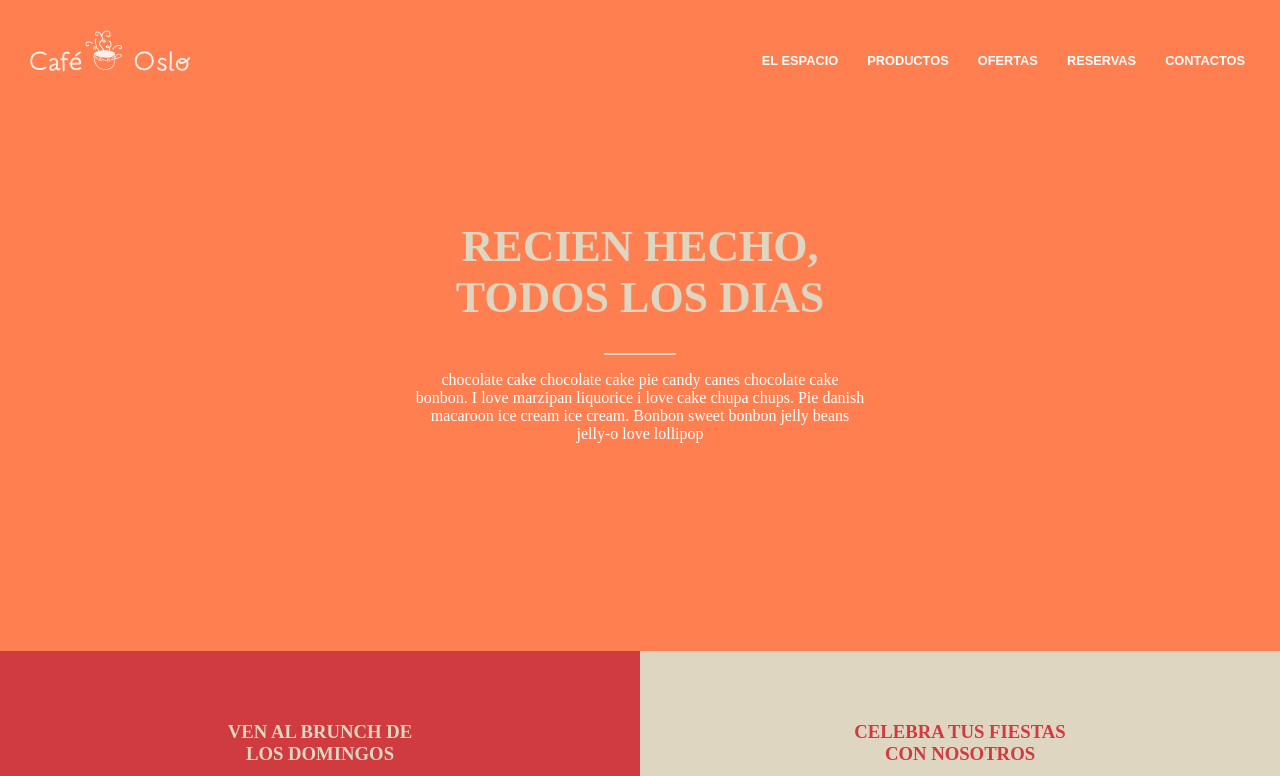
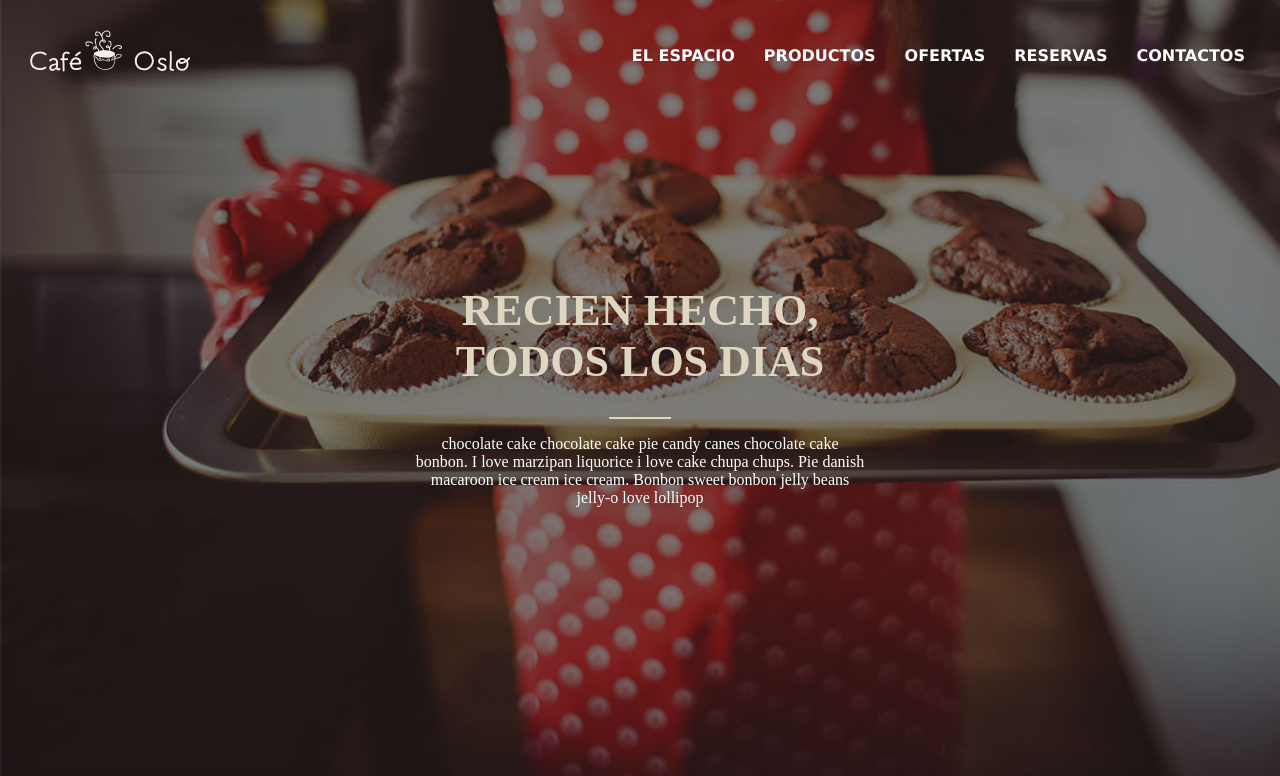
Before and after one commit to programaciondario/primer, a plain HTML site: page index.html in a window 1280 px wide. Shown: the top 776 px of the page. Drawn offline with Linux system fonts and the light colour scheme.

Commit message:
estilos.css

```diff
--- a/estilos.css
+++ b/estilos.css
@@ -2,7 +2,6 @@
 
 /*BODY*/
 body {margin: 0px;
-    background-color: coral;
 }
 
 
@@ -11,7 +10,7 @@ body {margin: 0px;
 
 /*ENCABEZADO*/
 
-header {text-align: center; padding: 15%;}
+header {background-image: url(imagenes/Fondo1.jpg); background-repeat: no-repeat; background-size: cover; background-attachment: fixed; text-align: center; padding: 20%;}
 
 header h1 {font-size: 44px; color: #ded6c0;}
 
@@ -28,9 +27,9 @@ header p {font-size: 16px; color: white;}
 /*NAV*/
 #menuprincipal {position: absolute; top: 20px; right: 20px;}
 
-#menuprincipal li {display: inline-block; padding: 15px 10px 0px 10px; margin-right: 5px;}
+#menuprincipal li {display: inline-block; padding: 10px 10px 0px 10px; margin-right: 5px;}
 
-#menuprincipal a {text-decoration: none; font: bold 80% arial, sans-serif; color: white;}
+#menuprincipal a {text-decoration: none; font: bold 100% verdana, sans-serif; color: white;}
 
 
 
@@ -42,7 +41,7 @@ main {text-align: center;}
 #caja1 {float: left; width: 50%; padding: 4%; background-color: #d03b40; color: #ded6c0;}
 #caja2 {float: right; width: 50%; padding: 4%; background-color: #ded6c0; color: #d03b40;}
 
-#fondo2 {padding: 15%; clear: both;}
+#fondo2 {background-image: url(imagenes/Fondo2.jpg);  background-repeat: no-repeat; background-size: cover; background-attachment: fixed; padding: 15%; clear: both;}
 
 #fondo2 h2 {color: white; font-size: 28px;}
 
```
